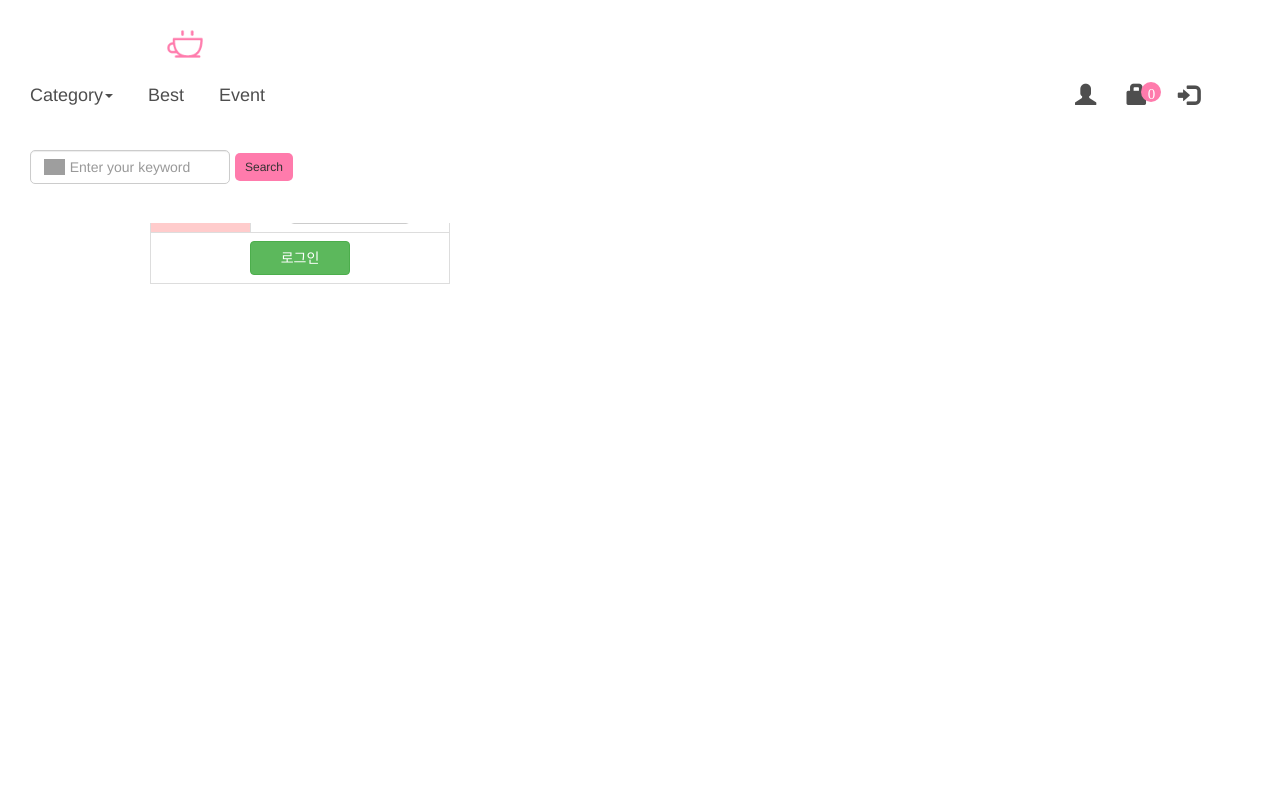
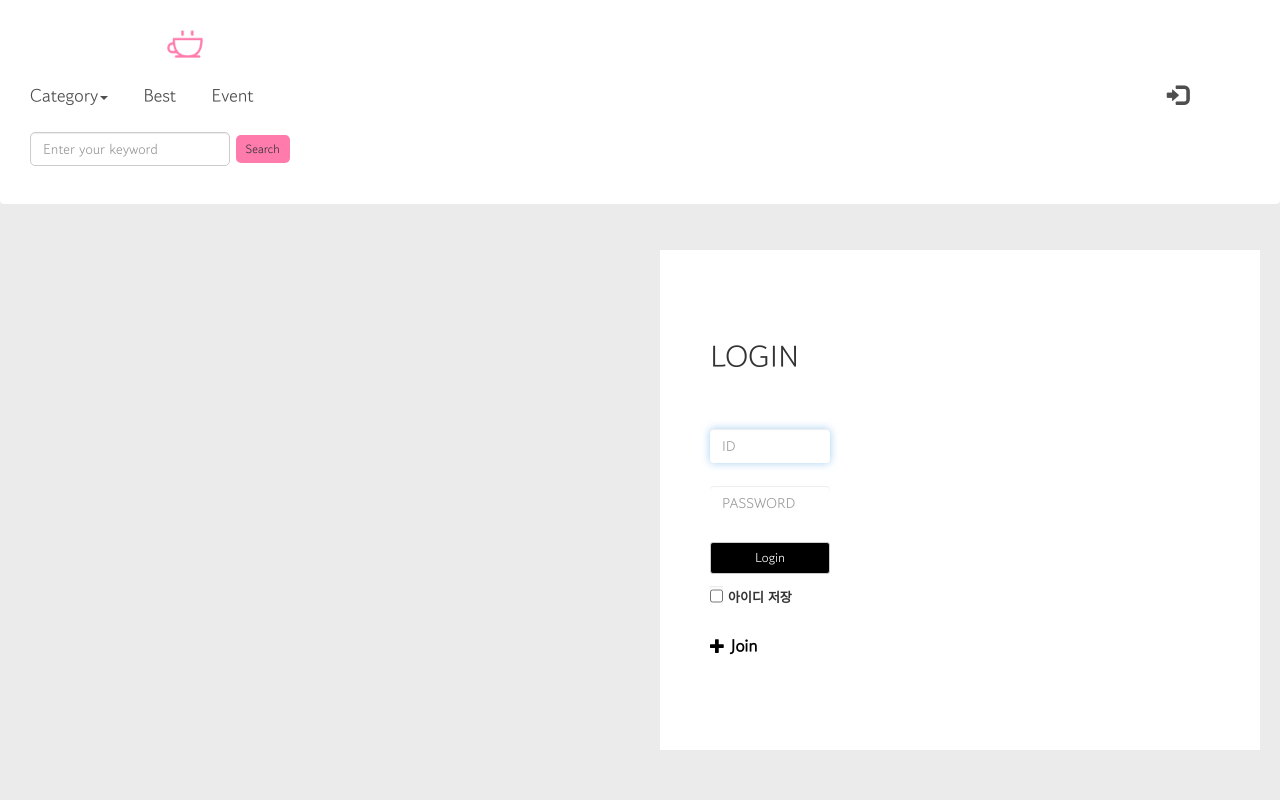
Before and after one commit to SubinJang1204/Semi, a Java web app: page /index.jsp?main=login/loginform.jsp in a window 1280 px wide; the page is wider, and only the part inside the window is pictured. Run offline with Tomcat 11, a stand-in JSP engine, Linux system fonts and the light colour scheme; tables that the repository leaves empty or names only in its code hold one stand-in row (values such as "Sample post").

Commit message:
09/30 member, login, manager page

```diff
--- a/Semi/src/main/java/data/dao/MemberDao.java
+++ b/Semi/src/main/java/data/dao/MemberDao.java
@@ -219,7 +219,7 @@ public MemberDto getMember(String num) {
 			dto.setNum(rs.getString("num"));
 			dto.setName(rs.getString("name"));
 			dto.setId(rs.getString("id"));
-
+			dto.setPass(rs.getString("pass"));
 			dto.setHp(rs.getString("hp"));
 			dto.setAddr(rs.getString("addr"));
 			dto.setEmail(rs.getString("email"));
--- a/Semi/src/main/java/mysql/db/DbConnect.java
+++ b/Semi/src/main/java/mysql/db/DbConnect.java
@@ -12,7 +12,7 @@ public class DbConnect {
 	//mysql 드라이버
 	static final String MYSQLDRIVER="com.mysql.jdbc.Driver";
 	//url
-	static  final String MYSQL_URL="jdbc:mysql://localhost:3306/sist";
+	static  final String MYSQL_URL="jdbc:mysql://webservice.cjx2bkuefrkt.ap-northeast-2.rds.amazonaws.com:3306/webservice";
 
 	//오라클 드라이버.. 생성자..18버전은 생략 가능
 	public DbConnect() {
@@ -33,7 +33,7 @@ public class DbConnect {
 		Connection conn=null;
 
 		try {
-			conn=DriverManager.getConnection(MYSQL_URL, "dragon", "1234");
+			conn=DriverManager.getConnection(MYSQL_URL, "jinadmin", "zxcvbnmlk0908");
 		} catch (SQLException e) {
 			// TODO Auto-generated catch block
 			System.out.println("오라클 연결 실패... 계정 틀렸는 지 확인"+e.getMessage());
--- a/Semi/src/main/webapp/index.jsp
+++ b/Semi/src/main/webapp/index.jsp
@@ -11,6 +11,10 @@
 	href="https://maxcdn.bootstrapcdn.com/bootstrap/3.4.1/css/bootstrap.min.css">
 <script src="https://code.jquery.com/jquery-3.5.0.js"></script>
 <style type="text/css">
+*{
+font-family: 'Gowun Dodum', sans-serif;
+}
+
 div.layout{
 position:absolute;
 }
@@ -29,7 +33,7 @@ width:1920px;
 height:600px;
 font-size:12pt;
 margin-top:-70px;
-text-align:center;
+
 z-index:-1;
 }
 
--- a/Semi/src/main/webapp/layout/main.jsp
+++ b/Semi/src/main/webapp/layout/main.jsp
@@ -169,7 +169,7 @@ font-family: 'Gowun Dodum', sans-serif;
 </style>
 </head>
 <body>
-
+<center>
 <div id="myCarousel" class="carousel slide" data-ride="carousel">
     <!-- Indicators -->
     <ol class="carousel-indicators">
@@ -232,7 +232,7 @@ font-family: 'Gowun Dodum', sans-serif;
 <div class="best">
 <img src="images/prd3.png">
 </div>
-vv '
+
 </div>
 
 <div class="event_wrap" style="margin-top:50px;">
@@ -257,6 +257,6 @@ vv '
   </a><br><br>
   <p>Team 3 <a href="" data-toggle="tooltip" title="Visit w3schools">SemiProject</a></p>
 </footer>
-
+</center>
 </body>
 </html>
--- a/Semi/src/main/webapp/layout/menu.jsp
+++ b/Semi/src/main/webapp/layout/menu.jsp
@@ -51,20 +51,7 @@ int cartSize=sdao.getCartList(myid).size();
   border:1px solid #FF7BAC;
   color:#FF7BAC;
   }
-  input {
-    background-repeat: no-repeat;
-    border: 1px solid #ccc;
-    padding: 5px 5px;
-    width: 120px;
-}
-  input::-webkit-input-placeholder{
-  background-image: url(https://cdn1.iconfinder.com/data/icons/hawcons/32/698627-icon-111-search-256.png) ;
-  background-size: contain;
-  background-position:  1px center;
-  background-repeat: no-repeat;
-  text-align: center;
-  text-indent: 0;
-}
+
   </style>
 </head>
 <body>
@@ -85,18 +72,42 @@ int cartSize=sdao.getCartList(myid).size();
 
       <li><a href="" id="hov" style="margin-right:5px;">Best</a></li>
       <li><a href="" id="hov">Event</a></li>
-     <%--  <%
+   <%
 if(loginok==null){
-	%> --%>
+	%>
 
+    <li  style="margin-left:883px;"><a href="index.jsp?main=login/loginform.jsp"><span class="glyphicon glyphicon-log-in" id="hov" style="font-size:16pt;top:-1px"></span></a></li>
+    <li style="margin-top:-35px;">
 
+     <form class="navbar-form navbar-left" action="">
 
+        <input type="text" class="form-control" placeholder="Enter your keyword" style="width:200px;border-radius:5px;">
 
+      <button type="submit" class="btn btn-default btn-sm btnsearch" style="">Search</button>
+    </form>
+    </li>
+    <%
+	//로그인 중이면
+}else{
+	%>
 
-    <li style="margin-left:780px;"><a href="login/loginform.jsp"><span class="	glyphicon glyphicon-user" id="hov" style="font-size:16pt;top:-1px"></span></a></li>
-    <li ><a href="login/loginform.jsp"><span class="	glyphicon glyphicon-lock" id="hov" style="font-size:16pt;top:-1px"><div style="color:white;background-color:#FF7BAC;
+	<%
+					//admin 계정만 볼 수 있음
+					if(loginok!=null && myid.equals("admin")){
+
+						%>
+						<li style="position:relative;left:780px;"><a href="index.jsp?main=manager/manager_index.jsp"><span class="glyphicon glyphicon-cog" id="hov" style="font-size:16pt;top:-1px"></span></a></li>
+						<%
+					}
+						%>
+
+	<li style="margin-left:780px;"><a href=""><span class="glyphicon glyphicon-user" id="hov" style="font-size:16pt;top:-1px"></span></a></li>
+
+    <li><a href=""><span class="	glyphicon glyphicon-lock" id="hov" style="font-size:16pt;top:-1px"><div style="color:white;background-color:#FF7BAC;
    width:20px;height:20px;border-radius:100%;position:relative;top:-23px;left:15px;font-size:15px;line-height:20px;">0</div></span></a></li>
-    <li><a href="login/loginform.jsp"><span class="glyphicon glyphicon-log-in" id="hov" style="font-size:16pt;top:-1px"></span></a></li>
+
+   <li><a href="login/logoutaction.jsp"><span class="glyphicon glyphicon-log-in" id="hov" style="font-size:16pt;top:-1px"></span></a></li>
+
     <li style="margin-top:-35px;">
 
      <form class="navbar-form navbar-left" action="">
@@ -107,19 +118,9 @@ if(loginok==null){
     </form>
 
     </li>
-     <%--  <%
-	//로그인 중이면
-}else{
-	%>
-	<div style="margin-top:-85px;">
-	<b style="font-size:12pt"><%=name %>님 로그인 중...!</b>
-	<span class="glyphicon glyphicon-shopping-cart" style="color:black;font-size:17px;"><%=cartSize %></span>
-	<button type="button" class="btn btn-danger" style="width:100px"
-	onclick="location.href='login/logoutaction.jsp'">로그아웃</button>
-	</div>
 	<%
 }
-%> --%>
+%>
     </ul>
   </div>
 </nav>
--- a/Semi/src/main/webapp/login/loginaction.jsp
+++ b/Semi/src/main/webapp/login/loginaction.jsp
@@ -18,7 +18,7 @@ if(b){
 	session.setAttribute("saveok", cbsave==null?null:"yes");//cbsave가 null이면 null이고 아니면 yes라고 할게요
 
 	//로그인 메인으로 이동
-	response.sendRedirect("../index.jsp?main=login/loginmain.jsp");
+	response.sendRedirect("../index.jsp?main=layout/main.jsp");
 }else{
 	%>
 	<script>
--- a/Semi/src/main/webapp/login/loginform.jsp
+++ b/Semi/src/main/webapp/login/loginform.jsp
@@ -10,6 +10,19 @@
 <link rel="stylesheet"
 	href="https://maxcdn.bootstrapcdn.com/bootstrap/3.4.1/css/bootstrap.min.css">
 <script src="https://code.jquery.com/jquery-3.5.0.js"></script>
+<style type="text/css">
+body{
+background-color:#ebebeb;
+}
+input, progress {
+  accent-color: #fff;
+  width:13px;
+}
+a span:hover{
+color:#FF7BAC;
+}
+
+</style>
 </head>
 <%
 //세션 값 얻기
@@ -20,40 +33,32 @@ if(saveok!= null){
 }
 %>
 <body>
-<div style="margin-left: 150px">
+<div style="position:absolute;top:-50px;z-index:-10;width:1920px;height:100px;background-color:white;"></div>
+
+<div style="width:600px;height:500px;margin:200px auto;padding-top:70px;padding-left:50px;background-color:white;">
+
 <form action="login/loginaction.jsp" method="post" class="form-inline">
-<table class="table table-bordered" style="width:300px">
-<caption><b>세션로그인</b></caption>
-<tr>
-<td colspan="2" align="center">
-<input type="checkbox" name="cbsave" <%=saveok==null?"":"checked" %>>아이디 저장
-</td>
-</tr>
 
-<tr>
-<th width="100" bgcolor="#fcc">아이디</th>
-<td>
+<caption><h2>LOGIN</h2></caption><br><br>
+
 <input type="text" name="id" value="<%=myid %>" class="form-control"
-autofocus="autofocus" required="required" style="width:120px">
-</td>
-</tr>
+autofocus="autofocus" required="required" style="width:120px;border:none" placeholder="ID"><br><br>
 
-<tr>
-<th width="100" bgcolor="#fcc">비밀번호</th>
-<td>
 <input type="password" name="pass" class="form-control"
-autofocus="autofocus" required="required" style="width:120px">
-</td>
-</tr>
+autofocus="autofocus" required="required" style="width:120px;border:none" placeholder="PASSWORD"><br><br>
 
-<tr>
-<td colspan="2" align="center">
-<button type="submit" class="btn btn-success"
- style="width:100px">로그인</button>
-</td>
-</tr>
-</table>
+
+<button type="submit" class="btn btn-default btn-sm"
+ style="width:120px;color:white;background-color:black;font-size:13px;margin-bottom:8px;">Login</button><br>
+
+<input type="checkbox" name="cbsave" <%=saveok==null?"":"checked" %> style="" class="progress"><b style="font-size:13px;position:relative;top:-4px;left:5px;">아이디 저장</b><br><br>
+
+<div class="join">
+<a href="index.jsp?main=member/memberform.jsp" style="color:black;">
+<span class="glyphicon glyphicon-plus" style="font-size:15px;"><b style="font-size:17px;margin-top:-5px;text-decoration:none;border:none;">&nbsp;Join</b></span></a>
+</div>
 </form>
 </div>
+
 </body>
 </html>
--- a/Semi/src/main/webapp/login/loginmain.jsp
+++ b/Semi/src/main/webapp/login/loginmain.jsp
@@ -21,7 +21,7 @@ if(loginok==null){
 	<%
 }else{
 	%>
-	<jsp:include page="logoutform.jsp"/>
+	<jsp:include page="logoutaction.jsp"/>
 	<%
 }
 %>
```
Also changed, not shown: Semi/src/main/webapp/login/logoutaction.jsp (+5 -2 lines), Semi/src/main/webapp/login/logoutform.jsp (deleted, +0 -33 lines), Semi/src/main/webapp/manager/manager_index.jsp (added, +42 -0 lines), Semi/src/main/webapp/member/gaipsuccess.jsp (added, +38 -0 lines), Semi/src/main/webapp/member/idcheck.jsp (added, +14 -0 lines), Semi/src/main/webapp/member/memberadd.jsp (added, +47 -0 lines), Semi/src/main/webapp/member/memberboard.jsp (added, +35 -0 lines), Semi/src/main/webapp/member/memberform.jsp (added, +137 -0 lines), Semi/src/main/webapp/images/manager_event.png (added), Semi/src/main/webapp/images/manager_member.png (added), Semi/src/main/webapp/images/manager_product.png (added).
